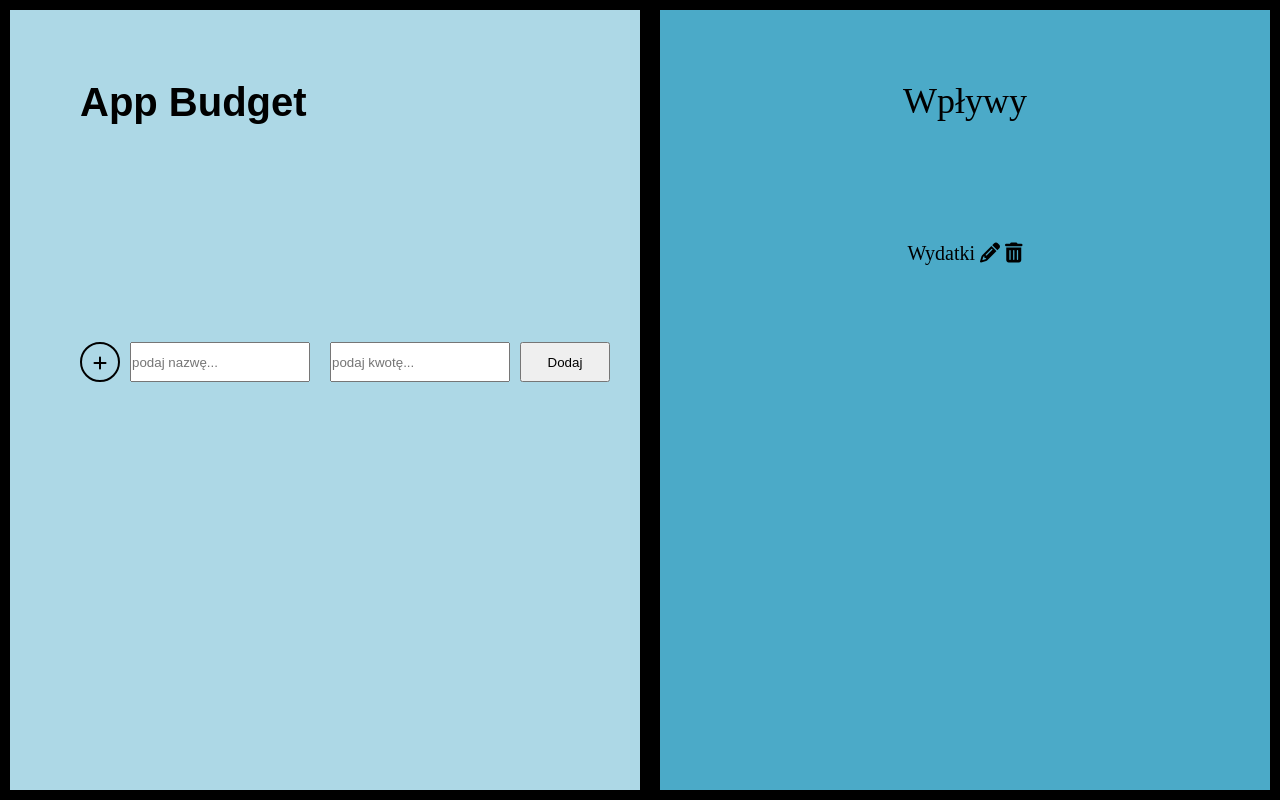
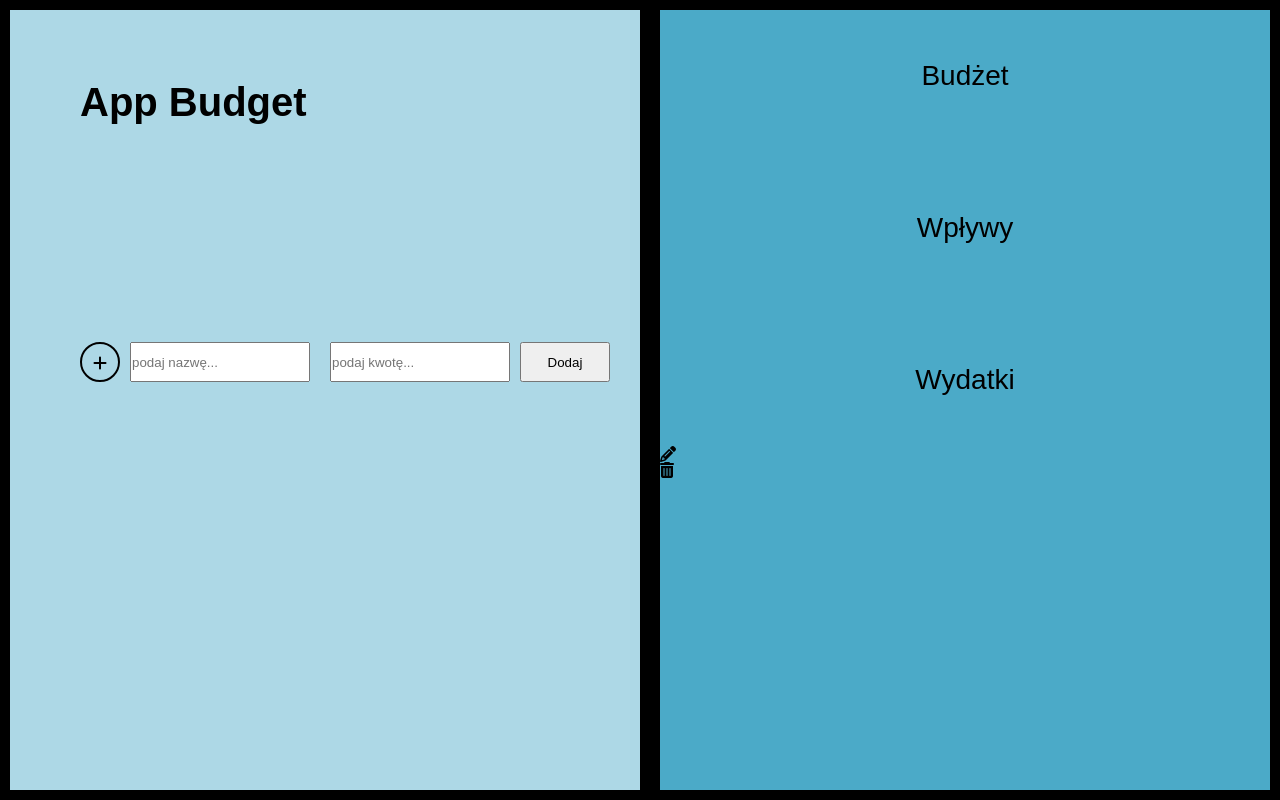
Before and after one commit to DawidWebb/Budget_app, a plain HTML site: page index.html in a window 1280 px wide. Drawn offline with Linux system fonts and the light colour scheme.

Commit message:
change show-data structure

```diff
--- a/index.html
+++ b/index.html
@@ -35,12 +35,12 @@
         </div>
       </section>
       <section class="show-data wrapper__show-data">
+        <div class="show-data__budget-value">Budżet</div>
         <div class="show-data__budget-up">Wpływy</div>
-        <div class="show-data__budget-down">
-          Wydatki
-          <i class="fas fa-pencil-alt"></i>
-          <i class="fas fa-trash-alt"></i>
-        </div>
+        <div class="show-data__budget-down">Wydatki</div>
+
+        <i class="fas fa-pencil-alt"></i>
+        <i class="fas fa-trash-alt"></i>
       </section>
     </div>
     <script src="./js/addItem.js"></script>
--- a/sass/_showData.scss
+++ b/sass/_showData.scss
@@ -1,26 +1,36 @@
 @import "variables";
 
-.show-data{
+.show-data {
   display: flex;
   flex-direction: column;
   background-color: darken(lightblue, 25%);
   margin: 10px;
-    &__budget-up{
+  font-family: $basic-ff;
+
+  &__budget-value {
     margin: 20px auto;
     font-size: $main-fz;
-        @media(min-width: 800px){
+    @media (min-width: 800px) {
+      margin: 50px auto;
+      font-size: $main-fz * 1.4;
+    }
+  }
+  &__budget-up {
+    margin: 20px auto;
+    font-size: $main-fz;
+    @media (min-width: 800px) {
       margin: 70px auto;
-            font-size: $main-fz*1.8;
+      font-size: $main-fz * 1.4;
     }
   }
 
-    &__budget-down{
+  &__budget-down {
     margin: 20px auto;
-        font-size: $main-fz/1.4;
+    font-size: $main-fz;
 
-    @media(min-width: 800px){
+    @media (min-width: 800px) {
       margin: 50px auto;
-        font-size: $main-fz;
+      font-size: $main-fz * 1.4;
     }
   }
 }
```
Also changed, not shown: css/main.min.css, 1 other file. Lines whose indentation alone changed are shown as unchanged.
